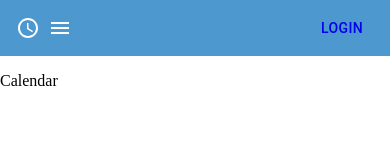
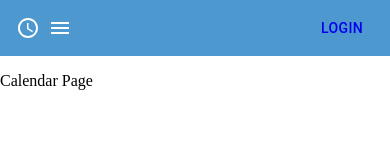
Before and after one commit to Capstone-Projects-2022-Spring/project-60seconds, a React Native app: screen /Calendar in a window 390 px wide. Shown: the top 162 px of the page. Built offline with nearby package versions, Linux system fonts and the light colour scheme.

Commit message:
cleaned up code

```diff
--- a/Pages/Calendar.js
+++ b/Pages/Calendar.js
@@ -6,7 +6,7 @@ export default function Calendar() {
   return (
     <View style={styles.container}>
       <div className="App">
-		<p>Calendar</p>
+        <p>Calendar Page</p>
         <StatusBar style="auto" />
       </div>
     </View>
--- a/Pages/Login.js
+++ b/Pages/Login.js
@@ -7,7 +7,7 @@ export default function LoginPage() {
   return (
     <View style={styles.container}>
       <div className="App">
-		<Login/>
+		    <Login/>
         <StatusBar style="auto" />
       </div>
     </View>
--- a/Pages/Record.js
+++ b/Pages/Record.js
@@ -6,7 +6,7 @@ export default function Record() {
   return (
     <View style={styles.container}>
       <div className="App">
-		<p>Calendar</p>
+        <p>Recorder Page</p>
         <StatusBar style="auto" />
       </div>
     </View>
```
